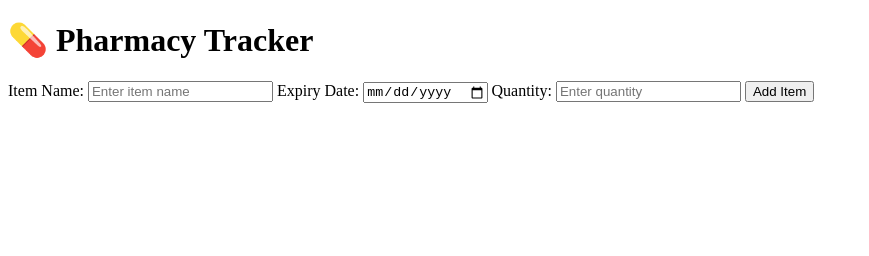
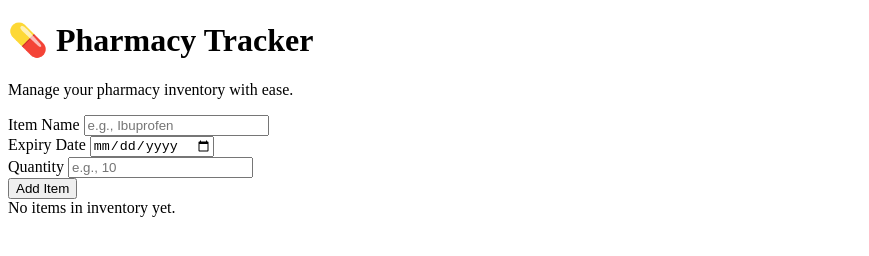
Before and after one commit to SimplyEnder/something-something-idk, a plain HTML site: page index.html in a window 1280 px wide. Shown: the whole page, without its empty margins (0-869 px from the left). Drawn offline with Linux system fonts and the light colour scheme.

Commit message:
Update index.html

```diff
--- a/index.html
+++ b/index.html
@@ -1,29 +1,52 @@
 <!DOCTYPE html>
 <html lang="en">
 <head>
-  <meta charset="UTF-8">
-  <meta name="viewport" content="width=device-width, initial-scale=1.0">
+  <meta charset="UTF-8" />
+  <meta name="viewport" content="width=device-width, initial-scale=1.0"/>
   <title>Pharmacy Tracker</title>
-  <link rel="stylesheet" href="styles.css">
+  <link rel="stylesheet" href="styles.css" />
 </head>
 <body>
   <div class="container">
     <h1>💊 Pharmacy Tracker</h1>
+    <p class="subtitle">Manage your pharmacy inventory with ease.</p>
 
     <form id="itemForm">
-      <label for="itemName">Item Name:</label>
-      <input type="text" id="itemName" placeholder="Enter item name" required />
+      <div class="form-group">
+        <label for="itemName">Item Name</label>
+        <input
+          type="text"
+          id="itemName"
+          placeholder="e.g., Ibuprofen"
+          required
+        />
+      </div>
 
-      <label for="expiryDate">Expiry Date:</label>
-      <input type="date" id="expiryDate" required />
+      <div class="form-group">
+        <label for="expiryDate">Expiry Date</label>
+        <input
+          type="date"
+          id="expiryDate"
+          required
+        />
+      </div>
 
-      <label for="quantity">Quantity:</label>
-      <input type="number" id="quantity" placeholder="Enter quantity" required min="1" />
+      <div class="form-group">
+        <label for="quantity">Quantity</label>
+        <input
+          type="number"
+          id="quantity"
+          placeholder="e.g., 10"
+          required
+          min="1"
+        />
+      </div>
 
-      <button type="submit">Add Item</button>
+      <button type="submit" class="add-button">Add Item</button>
     </form>
 
-    <ul id="inventoryList"></ul>
+    <div id="emptyMessage" class="empty-message">No items in inventory yet.</div>
+    <ul id="itemList" class="item-list"></ul>
   </div>
 
   <script src="script.js"></script>
```
